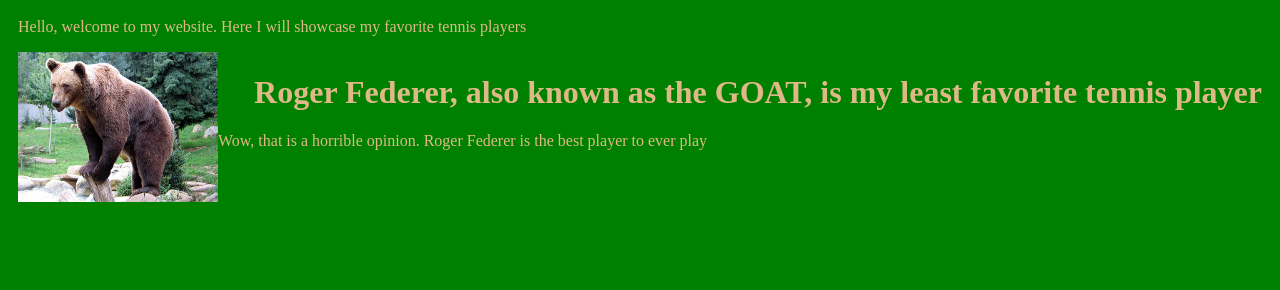
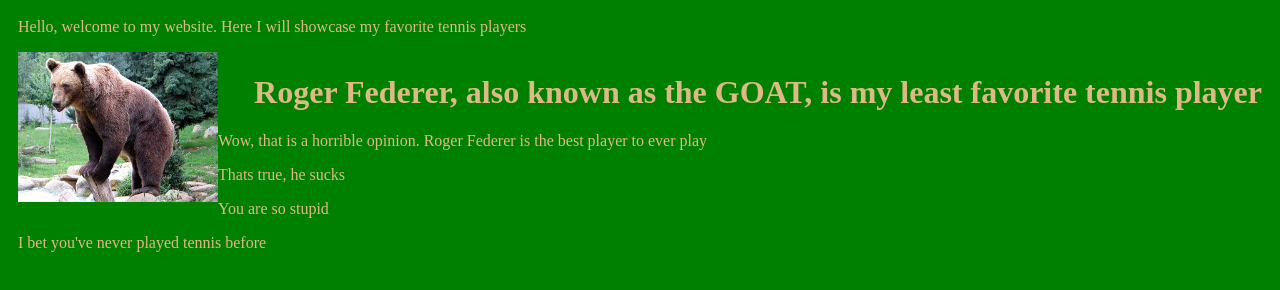
Before and after one commit to Munki07/munki07.github.io, a plain HTML site: page index.html in a window 1280 px wide. Shown: the part 58-348 px from the top of the page. Drawn offline with Linux system fonts and the light colour scheme.

Commit message:
Add files via upload

```diff
--- a/index.html
+++ b/index.html
@@ -14,7 +14,20 @@ Hello, welcome to my website. Here I will showcase my favorite tennis players
 <div id="Text">
 	<div id="image"><img src = "bear.jpg" width=200px></div>
 	<div id="description"><h1>Roger Federer, also known as the GOAT, is my least favorite tennis player</h1></div>
-	<div id="comments"><p>Wow, that is a horrible opinion. Roger Federer is the best player to ever play</p></div>
+	<div id="comments">
+		<div class="comment">
+			<p>Wow, that is a horrible opinion. Roger Federer is the best player to ever play</p>
+		</div>
+		<div class="comment">
+			<p>Thats true, he sucks</p>
+		</div>
+		<div class="comment">
+			<p>You are so stupid</p>
+		</div>
+		<div class="comment">
+			<p>I bet you've never played tennis before</p>
+		</div>
+	</div>
 </div>
 </body>
 </html>
```
